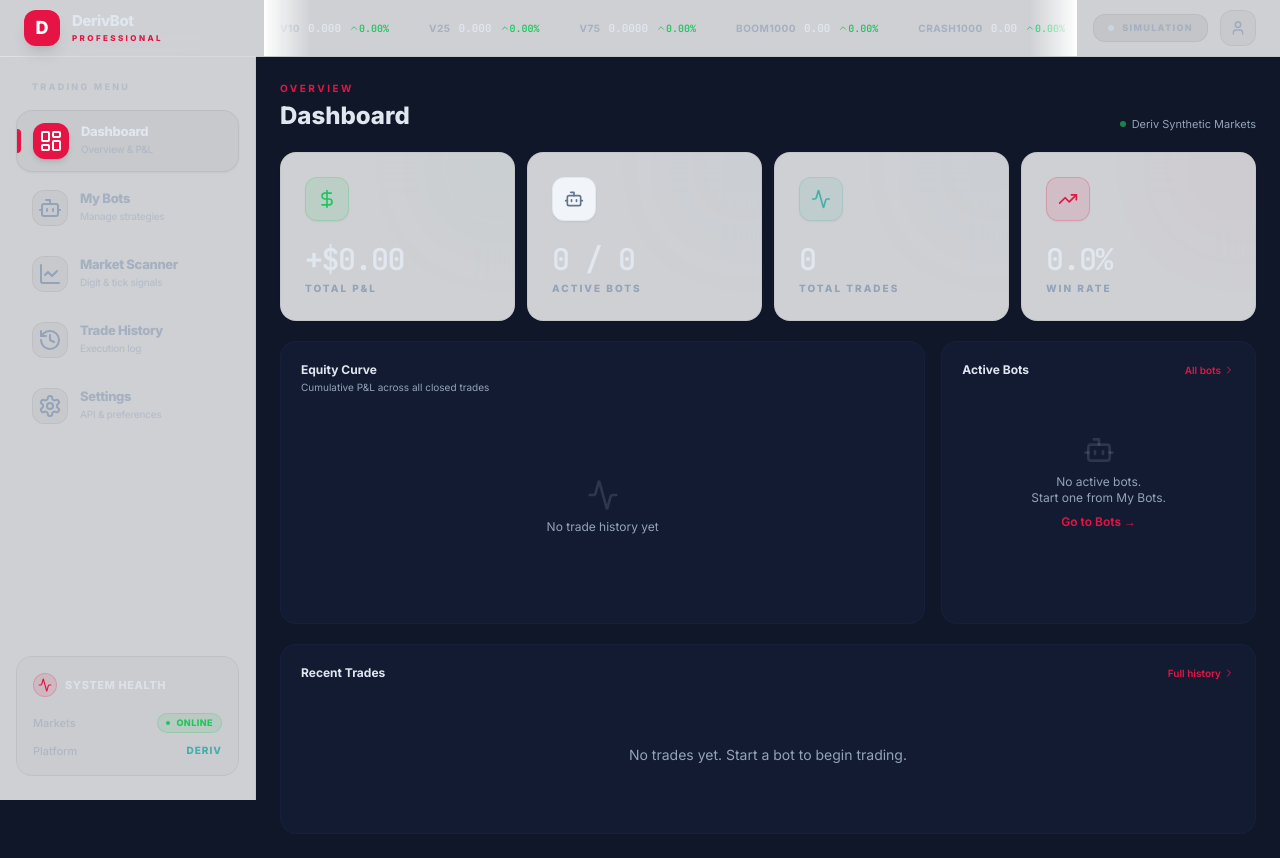
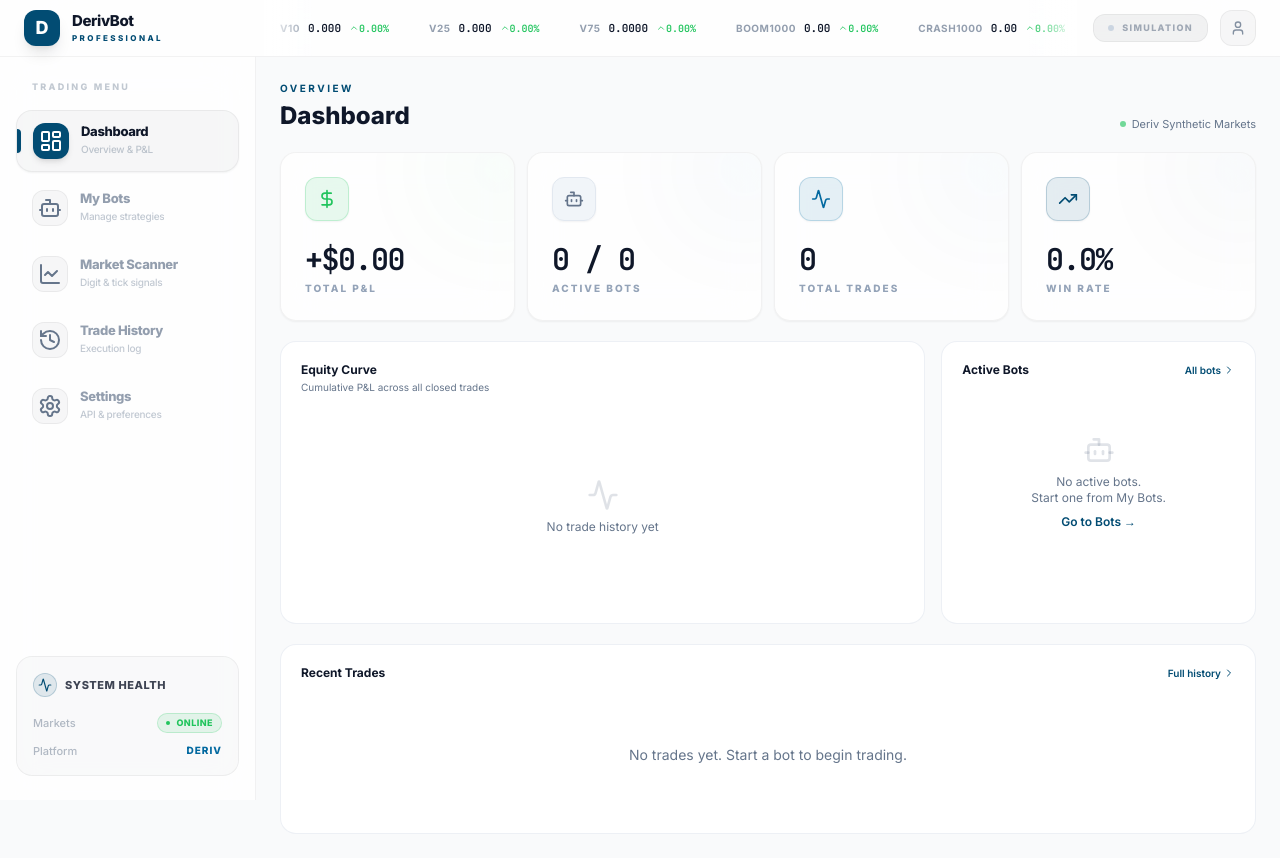
Before and after one commit to Qroid/Deriv-Triadbot, a React (Vite) app: page / in a window 1280 px wide. Built offline with nearby package versions, Linux system fonts and the light colour scheme.

Commit message:
Update UI to match user screenshot: deep blue top with clean off-white cards

```diff
--- a/src/index.css
+++ b/src/index.css
@@ -9,69 +9,36 @@
     --font-inter: 'Inter', sans-serif;
     --font-mono: 'JetBrains Mono', monospace;
 
-    /* Softer Dark Theme (Not full black, easier on the eyes) */
-    --background: 222 47% 11%;
-    --foreground: 213 31% 91%;
-    --card: 222 47% 13%;
-    --card-foreground: 213 31% 91%;
-    --popover: 222 47% 11%;
-    --popover-foreground: 213 31% 91%;
-    --primary: 346 84% 49%;
+    /* Clean Light Theme with Deep Blue Accents (Based on User Screenshot) */
+    --background: 210 20% 98%;
+    --foreground: 222 47% 11%;
+    --card: 0 0% 100%;
+    --card-foreground: 222 47% 11%;
+    --popover: 0 0% 100%;
+    --popover-foreground: 222 47% 11%;
+    --primary: 201 96% 23%; /* Deep Blue from top of screenshot */
     --primary-foreground: 210 20% 98%;
-    --secondary: 222 47% 18%;
-    --secondary-foreground: 210 20% 98%;
-    --muted: 222 47% 18%;
-    --muted-foreground: 215 20.2% 65.1%;
-    --accent: 178 42% 48%;
+    --secondary: 210 20% 94%;
+    --secondary-foreground: 222 47% 11%;
+    --muted: 210 20% 94%;
+    --muted-foreground: 215 16% 47%;
+    --accent: 201 96% 32%;
     --accent-foreground: 210 20% 98%;
-    --destructive: 0 62.8% 30.6%;
-    --destructive-foreground: 210 20% 98%;
-    --success: 142 71% 45%;
-    --warning: 38 92% 50%;
-    --border: 222 47% 18%;
-    --input: 222 47% 18%;
-    --ring: 346 84% 49%;
-    --radius: 1rem;
-    --sidebar-background: 222 47% 10%;
-    --sidebar-foreground: 213 31% 91%;
-    --sidebar-primary: 346 84% 49%;
-    --sidebar-primary-foreground: 0 0% 100%;
-    --sidebar-accent: 222 47% 15%;
-    --sidebar-accent-foreground: 213 31% 91%;
-    --sidebar-border: 222 47% 15%;
-    --sidebar-ring: 217.2 91.2% 59.8%;
-  }
-
-  .light {
-    --background: 220 33% 96%;
-    --foreground: 224 71.4% 4.1%;
-    --card: 0 0% 100%;
-    --card-foreground: 224 71.4% 4.1%;
-    --popover: 0 0% 100%;
-    --popover-foreground: 224 71.4% 4.1%;
-    --primary: 346 84% 49%;
-    --primary-foreground: 210 20% 98%;
-    --secondary: 220 14.3% 92%;
-    --secondary-foreground: 220.9 39.3% 11%;
-    --muted: 220 14.3% 92%;
-    --muted-foreground: 220 8.9% 46.1%;
-    --accent: 178 42% 48%;
-    --accent-foreground: 220.9 39.3% 11%;
     --destructive: 0 84.2% 60.2%;
     --destructive-foreground: 210 20% 98%;
     --success: 142 71% 45%;
     --warning: 38 92% 50%;
-    --border: 220 13% 88%;
-    --input: 220 13% 88%;
-    --ring: 346 84% 49%;
-    --radius: 1rem;
-    --sidebar-background: 220 33% 94%;
-    --sidebar-foreground: 240 5.3% 26.1%;
-    --sidebar-primary: 240 5.9% 10%;
-    --sidebar-primary-foreground: 0 0% 98%;
-    --sidebar-accent: 220 14.3% 91%;
-    --sidebar-accent-foreground: 240 5.9% 10%;
-    --sidebar-border: 220 13% 88%;
+    --border: 214 32% 91%;
+    --input: 214 32% 91%;
+    --ring: 201 96% 23%;
+    --radius: 1.5rem; /* More rounded as per screenshot */
+    --sidebar-background: 201 96% 23%; /* Deep blue sidebar */
+    --sidebar-foreground: 210 20% 98%;
+    --sidebar-primary: 0 0% 100%;
+    --sidebar-primary-foreground: 201 96% 23%;
+    --sidebar-accent: 201 96% 28%;
+    --sidebar-accent-foreground: 210 20% 98%;
+    --sidebar-border: 201 96% 28%;
     --sidebar-ring: 217.2 91.2% 59.8%;
   }
 }
@@ -82,24 +49,15 @@
   }
   body {
     @apply bg-background text-foreground font-inter antialiased;
-    background-image:
-      radial-gradient(at 0% 0%, hsla(220, 33%, 5%, 0.8) 0px, transparent 50%),
-      radial-gradient(at 100% 0%, hsla(178, 42%, 48%, 0.05) 0px, transparent 50%);
+    /* Split background as seen in screenshot: Deep Blue Top, Off-White Bottom */
+    background: linear-gradient(to bottom, hsl(201, 96%, 23%) 0%, hsl(201, 96%, 23%) 45%, hsl(210, 20%, 98%) 45%, hsl(210, 20%, 98%) 100%);
     background-attachment: fixed;
-  }
-  .light body {
-    background-image:
-      radial-gradient(at 0% 0%, hsla(220, 33%, 90%, 0.8) 0px, transparent 50%),
-      radial-gradient(at 100% 0%, hsla(178, 42%, 48%, 0.05) 0px, transparent 50%);
   }
 }
 
 @layer utilities {
   .glass-card {
-    @apply bg-card/40 backdrop-blur-md border border-white/5 shadow-sm;
-  }
-  .light .glass-card {
-    @apply bg-white/70 backdrop-blur-md border border-black/5 shadow-sm;
+    @apply bg-white/95 backdrop-blur-md border border-black/5 shadow-sm rounded-[1.5rem];
   }
   .neon-glow-primary {
     box-shadow: 0 4px 20px hsla(357, 95%, 62%, 0.1);
```
